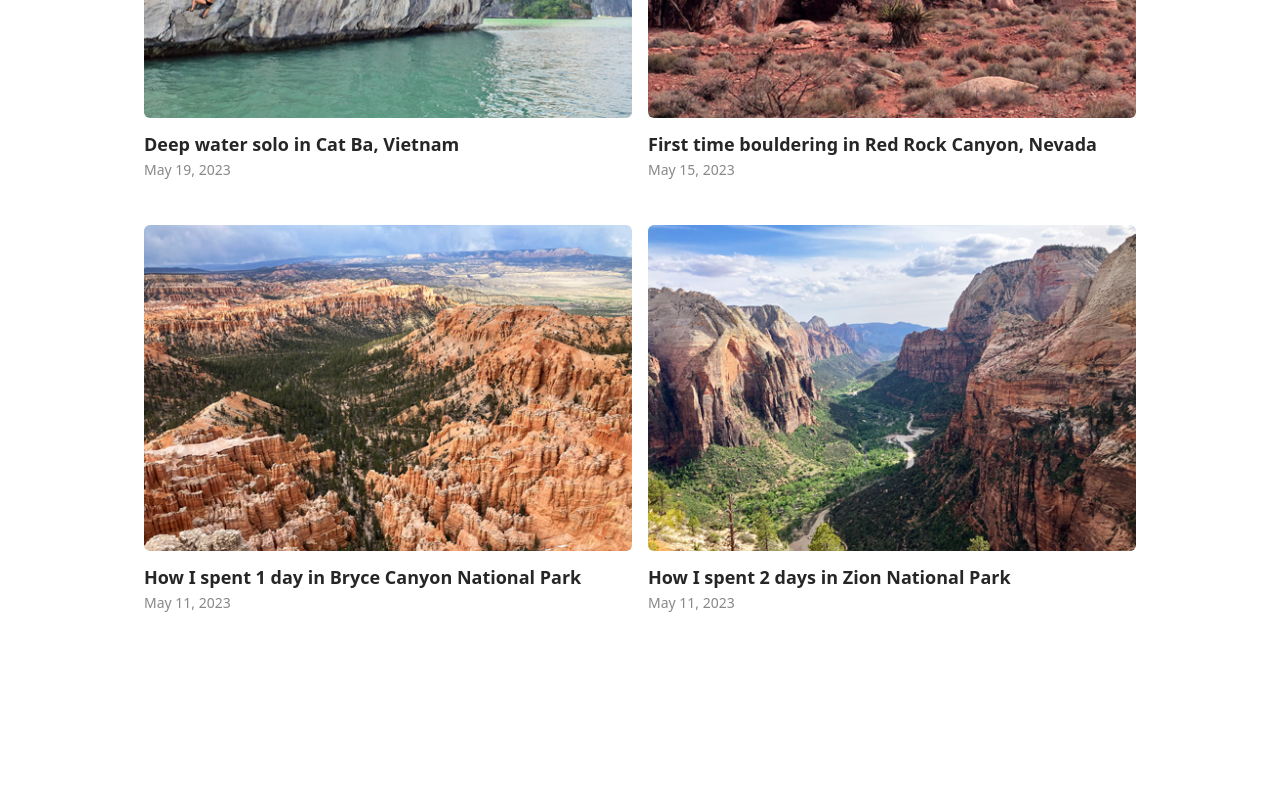
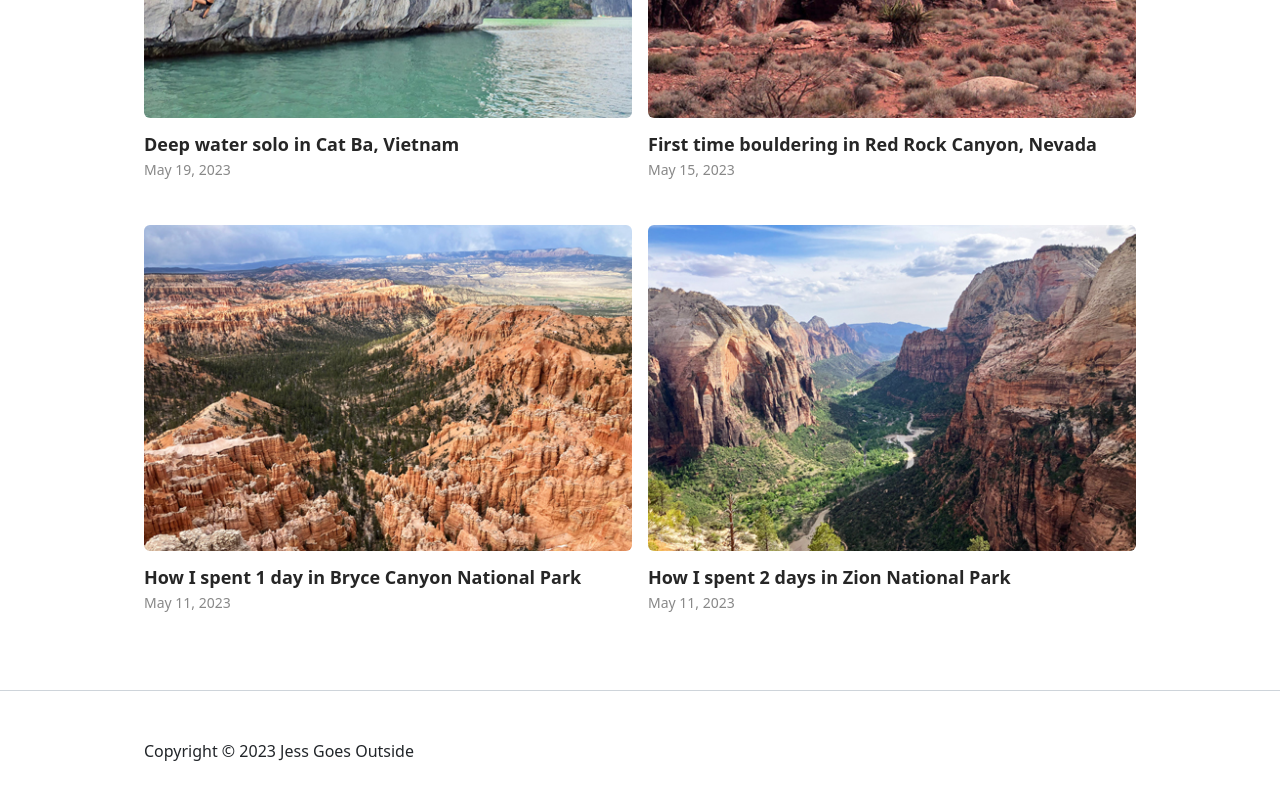
Before and after one commit to jessika/bilbo, a Next.js app: page / in a window 1280 px wide. Shown: the part 908-1708 px from the top of the page. Before the commit the page ends 1614 px from the top, so only its background shows below. Built offline with nearby package versions, Linux system fonts and the light colour scheme.

Commit message:
Make header sticky; add copyright footer;
Update some meta titles

```diff
--- a/components/Layout.tsx
+++ b/components/Layout.tsx
@@ -1,29 +1,41 @@
 import Head from "next/head";
 import styles from "./layout.module.css";
 import Link from "next/link";
+import { useEffect } from "react";
 
 export const siteTitle = "Jess Goes Outside";
 
-export default function Layout({
-  children,
-  showBottomHomeLink,
-}: {
-  children: React.ReactNode;
-  showBottomHomeLink?: boolean;
-}) {
+export default function Layout({ children }: { children: React.ReactNode }) {
   // TODO: Update Open Graph Meta tags to improve sharing experience
+  useEffect(() => {
+    const onScroll = (event: Event) => {
+      const header = document.querySelector(`.${styles.header}`);
+      if (header) {
+        if (window.scrollY === 0) {
+          header.classList.remove(styles.headerScrolled);
+        } else {
+          header.classList.add(styles.headerScrolled);
+        }
+      }
+    };
+    window.addEventListener("scroll", onScroll);
+
+    return () => {
+      window.removeEventListener("scroll", onScroll);
+    };
+  }, []);
   return (
     <div className={styles.container}>
       <Head>
         <link rel="icon" href="/favicon.ico" />
         <meta
           name="description"
-          content="A blog about travel and other things"
+          content="Jess Goes Outside is a blog about outdoor exploration and travel, based on a regular girl's experiences in the world."
         />
         <meta name="og:title" content={siteTitle} />
       </Head>
       <header className={styles.header}>
-        <nav>
+        <nav className={styles.headerInternal}>
           <Link className={styles.headerItem} href="/">
             Home
           </Link>
@@ -32,12 +44,14 @@ export default function Layout({
           </Link>
         </nav>
       </header>
-      <main>{children}</main>
-      {showBottomHomeLink && (
-        <div className={styles.backToHome}>
-          <Link href="/">← Back to home</Link>
+      <main className={styles.main}>
+        <div className={styles.mainInternal}>{children}</div>
+      </main>
+      <div className={styles.footer}>
+        <div className={styles.footerInternal}>
+          Copyright © 2023 Jess Goes Outside
         </div>
-      )}
+      </div>
     </div>
   );
 }
--- a/components/layout.module.css
+++ b/components/layout.module.css
@@ -1,13 +1,63 @@
 .container {
+  display: flex;
+  flex-direction: column;
+  min-height: 100vh;
+}
+
+.header,
+.main,
+.footer {
+  display: flex;
+  justify-content: center;
+}
+
+.main {
+  flex-grow: 1;
+  padding-bottom: 4rem;
+}
+
+.mainInternal {
+  display: flex;
+  flex-direction: column;
+  overflow: scroll;
+}
+
+.footer {
+  border-top: 1px var(--bs-gray-400) solid;
+  padding: 3rem 0;
+}
+
+.footerInternal {
+  display: flex;
+}
+
+.headerInternal,
+.mainInternal,
+.footerInternal {
   max-width: 1024px;
   padding: 0 1rem;
-  margin: 1rem auto 6rem;
 }
 
 .header {
+  backdrop-filter: saturate(180%) blur(5px);
+  background: hsla(0, 0%, 100%, 0.8);
   display: flex;
-  flex-direction: column;
-  padding-bottom: 3rem;
+  position: sticky;
+  top: -1px;
+  margin-bottom: 2rem;
+  padding: 1rem 0;
+  z-index: 1;
+}
+
+.headerScrolled {
+  box-shadow: inset 0 -1px 0 0 var(--bs-gray-400);
+}
+
+.headerInternal,
+.mainInternal,
+.footerInternal {
+  display: flex;
+  flex-basis: 100%;
 }
 
 a.headerItem {
--- a/pages/about.tsx
+++ b/pages/about.tsx
@@ -1,5 +1,6 @@
 import Head from "next/head";
 import Layout from "../components/Layout";
+import { siteTitle } from "../components/Layout";
 
 const aboutBlurb = `Hello there! I've created this little corner in the interwebs to document my travels and outdoor explorations. Feel free to leave me a comment at jessgoesoutside.blog@gmail.com. -Jess`;
 
@@ -7,7 +8,7 @@ export default function About() {
   return (
     <Layout>
       <Head>
-        <title>About</title>
+        <title>{`About | ${siteTitle}`}</title>
       </Head>
       {aboutBlurb}
     </Layout>
--- a/pages/posts/[id].tsx
+++ b/pages/posts/[id].tsx
@@ -17,6 +17,7 @@ import Image from "next/image";
 import { DetailedHTMLProps, ImgHTMLAttributes } from "react";
 import { CommentSection } from "../../components/CommentSection";
 import { useRouter } from "next/router";
+import { siteTitle } from "../../components/Layout";
 
 /** Components used within MDX files. */
 const mdxComponents = {
@@ -53,9 +54,9 @@ export default function Post({
 }) {
   let router = useRouter();
   return (
-    <Layout showBottomHomeLink>
+    <Layout>
       <Head>
-        <title>{postData.title}</title>
+        <title>{`${postData.title} | ${siteTitle}`}</title>
       </Head>
       <article className={styles.article}>
         <h1 className={styles.h1}>{postData.title}</h1>
--- a/pages/search.tsx
+++ b/pages/search.tsx
@@ -69,9 +69,9 @@ export default function Search() {
   };
 
   return (
-    <Layout showBottomHomeLink>
+    <Layout>
       <Head>
-        <title>{`Search - ${siteTitle}`}</title>
+        <title>{`Search | ${siteTitle}`}</title>
       </Head>
       <section>
         {isSearchTextInitialized && (
```
